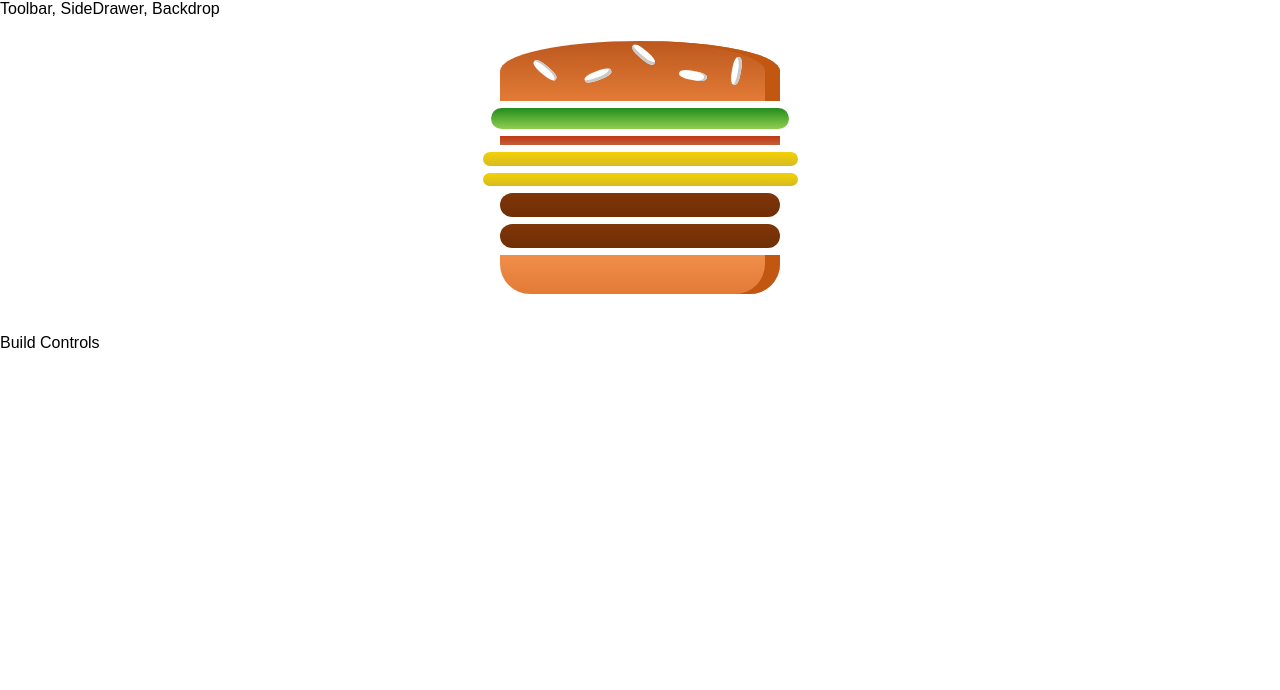
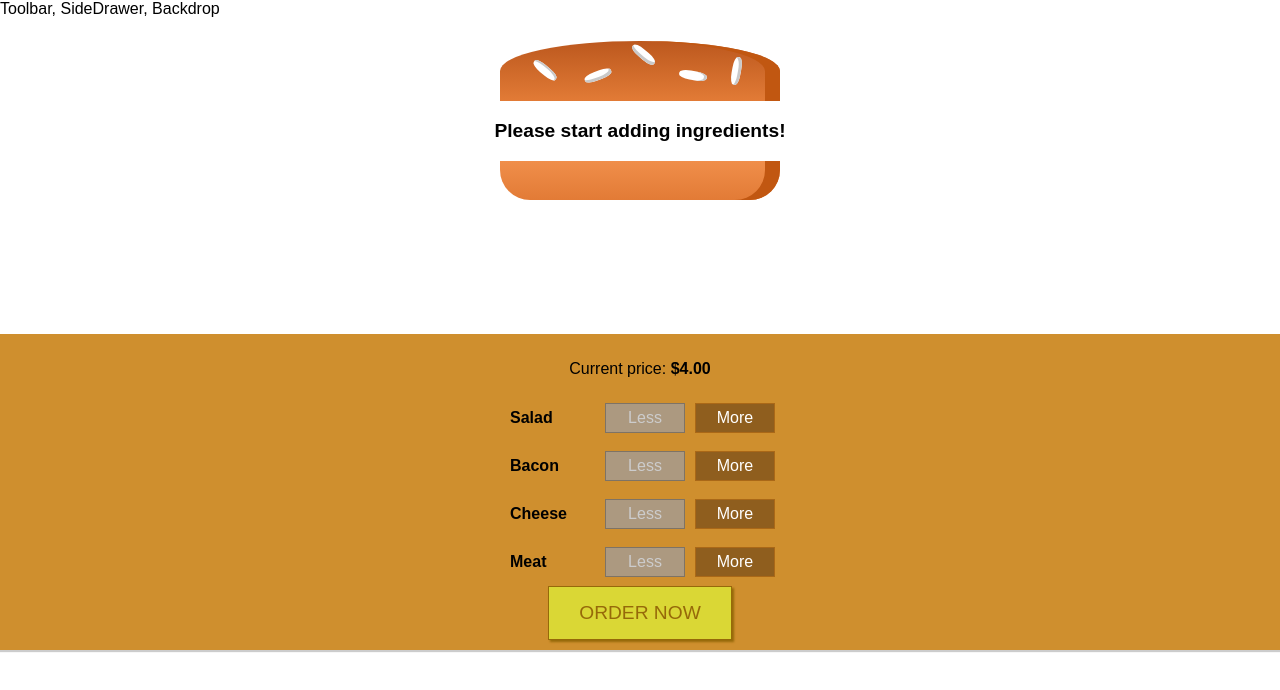
Before and after one commit to sothbak/BurgerBuilder, a React app in the folder buger-builder/: page / in a window 1280 px wide. Shown: the top 690 px of the page. Built offline with nearby package versions, Linux system fonts and the light colour scheme.

Commit message:
burger can be modified dynamically and has price

```diff
--- /dev/null
+++ b/buger-builder/src/components/Burger/BuildControls/BuildControl/BuildControl.css
@@ -0,0 +1,56 @@
+.BuildControl {
+    display: flex;
+    justify-content: space-between;
+    align-items: center;
+    margin: 5px 0;
+}
+
+.BuildControl button {
+    display: block;
+    font: inherit;
+    padding: 5px;
+    margin: 0 5px;
+    width: 80px;
+    border: 1px solid #AA6817;
+    cursor: pointer;
+    outline: none;
+}
+
+.BuildControl button:disabled {
+    background-color: #AC9980;
+    border: 1px solid #7E7365;
+    color: #ccc;
+    cursor: default;
+}
+
+.BuildControl button:hover:disabled {
+    background-color: #AC9980;
+    color: #ccc;
+    cursor: not-allowed;
+}
+
+.Label {
+    padding: 10px;
+    font-weight: bold;
+    width: 80px;
+}
+
+.BuildControl .Less {
+    background-color: #D39952;
+    color: white;
+}
+
+.BuildControl .More {
+    background-color: #8F5E1E;
+    color: white;
+}
+
+.BuildControl .Less:hover, .BuildControl .Less:active {
+    background-color: #DAA972;
+    color: white;
+}
+
+.BuildControl .More:hover,.BuildControl .More:active {
+    background-color: #99703F;
+    color: white;
+}
--- /dev/null
+++ b/buger-builder/src/components/Burger/BuildControls/BuildControl/BuildControl.js
@@ -0,0 +1,18 @@
+import React from 'react';
+
+import classes from './BuildControl.css'
+
+const buildControl = (props) => (
+    <div className={classes.BuildControl}>
+        <div className={classes.Label}>{props.label}</div>
+        <button
+            className={classes.Less}
+            onClick={props.removed}
+            disabled={props.disabled}>Less</button>
+        <button
+            className={classes.More}
+            onClick={props.added} >More</button>
+    </div>
+);
+
+export default buildControl;
--- /dev/null
+++ b/buger-builder/src/components/Burger/BuildControls/BuildControls.css
@@ -0,0 +1,52 @@
+.BuildControls {
+    width: 100%;
+    background-color: #CF8F2E;
+    display: flex;
+    flex-flow: column;
+    align-items: center;
+    box-shadow: 0 2px 1px #ccc;
+    margin: auto;
+    padding: 10px 0;
+}
+
+
+.OrderButton {
+    background-color: #DAD735;
+    outline: none;
+    cursor: pointer;
+    border: 1px solid #966909;
+    color: #966909;
+    font-family: inherit;
+    font-size: 1.2em;
+    padding: 15px 30px;
+    box-shadow: 2px 2px 2px #966909;
+}
+
+.OrderButton:hover, .OrderButton:active {
+    background-color: #A0DB41;
+    border: 1px solid #966909;
+    color: #966909;
+}
+
+.OrderButton:disabled {
+    background-color: #C7C6C6;
+    cursor: not-allowed;
+    border: 1px solid #ccc;
+    color: #888888;
+}
+
+.OrderButton:not(:disabled) {
+    animation: enable 0.3s linear;
+}
+
+@keyframes enable {
+    0% {
+        transform: scale(1);
+    }
+    60% {
+        transform: scale(1.1);
+    }
+    100% {
+        transform: scale(1);
+    }
+}
--- /dev/null
+++ b/buger-builder/src/components/Burger/BuildControls/BuildControls.js
@@ -0,0 +1,28 @@
+import React from 'react';
+
+import classes from './BuildControls.css';
+import BuildControl from './BuildControl/BuildControl';
+
+const controls = [
+    { label: 'Salad', type: 'salad' },
+    { label: 'Bacon', type: 'bacon' },
+    { label: 'Cheese', type: 'cheese' },
+    { label: 'Meat', type: 'meat' },
+];
+
+const buildControls = (props) => (
+    <div className={classes.BuildControls}>
+        <p>Current price: <strong>${props.price.toFixed(2)}</strong></p>
+        {controls.map(control => (
+            <BuildControl
+                key={control.label}
+                label={control.label}
+                added={() => props.ingredientsAdded(control.type)}
+                removed={() => props.ingredientsRemoved(control.type)}
+                disabled={props.disabled[control.type]} />
+        ))}
+        <button className={classes.OrderButton}>ORDER NOW</button>
+    </div>
+);
+
+export default buildControls;
--- a/buger-builder/src/components/Burger/Burger.css
+++ b/buger-builder/src/components/Burger/Burger.css
@@ -2,11 +2,16 @@
     width: 100%;
     margin: auto;
     height: 250px;
-    overflow: scroll;
+    overflow-y: scroll;
     text-align: center;
     font-weight: bold;
     font-size: 1.2rem;
 }
+
+::-webkit-scrollbar {
+    display: none;
+}
+/* makes the scrollbar hidden */
 
 @media (min-width: 1000px) and (min-height: 7000px) {
     .Burger {
--- a/buger-builder/src/components/Burger/Burger.js
+++ b/buger-builder/src/components/Burger/Burger.js
@@ -3,12 +3,20 @@
 import BurgerIngredients from './BurgerIngredients/BurgerIngredients'
 
 const burger = (props) => {
-    const transformedIngredients = Object.keys(props.ingredients)
+    let transformedIngredients = Object.keys(props.ingredients)
         .map(igKey => {
             return [...Array(props.ingredients[igKey])].map((_, i) => { //the Array() is just for the length of the map loop
                 return <BurgerIngredients key={igKey + i} type={igKey} />;
             });
-        });
+        }).reduce((arr, el) => {
+            return arr.concat(el)
+        }, []);
+
+        console.log(transformedIngredients);
+
+    if (transformedIngredients.length === 0) {
+        transformedIngredients = <p>Please start adding ingredients!</p>
+    }
 
     return (
         <div className={classes.Burger}>
--- a/buger-builder/src/components/Burger/BurgerIngredients/BurgerIngredients.js
+++ b/buger-builder/src/components/Burger/BurgerIngredients/BurgerIngredients.js
@@ -1,5 +1,5 @@
 import React, { Component } from 'react';
-import PropTypes from 'prop-types';
+import propTypes from 'prop-types';
 
 import classes from './BurgerIngredients.css';
 
@@ -39,8 +39,8 @@
     }
 }
 
-BurgerIngredients.PropTypes = {
-    type: PropTypes.string.isRequired
+BurgerIngredients.propTypes = {
+    type: propTypes.string.isRequired
 };
 
 export default BurgerIngredients;
--- a/buger-builder/src/containers/BurgerBuilder/BurgerBuilder.js
+++ b/buger-builder/src/containers/BurgerBuilder/BurgerBuilder.js
@@ -2,23 +2,81 @@
 
 import Aux from '../../hoc/Auxil';
 import Burger from '../../components/Burger/Burger';
+import BuildControls from '../../components/Burger/BuildControls/BuildControls';
+
+const INGREDIENT_PRICES = {
+    salad: 1,
+    cheese: 1,
+    bacon: 1.5,
+    meat: 3
+};
 
 class BurgerBuilder extends Component {
 
     state = {
         ingredients: {
-            salad: 1,
-            bacon: 1,
-            cheese: 2,
-            meat: 2,
-        }
+            salad: 0,
+            bacon: 0,
+            cheese: 0,
+            meat: 0,
+        },
+        totalPrice: 4
     }
 
+    addIngredientHandler = (type) => {
+        const oldCount = this.state.ingredients[type];
+        const updatedCount = oldCount + 1;
+        const updatedIngredients = {
+            ...this.state.ingredients
+        };
+
+        updatedIngredients[type] = updatedCount;
+        const priceAddition = INGREDIENT_PRICES[type];
+        const newPrice = this.state.totalPrice + priceAddition;
+
+        this.setState({
+            totalPrice: newPrice,
+            ingredients: updatedIngredients
+        });
+    };
+
+    removeIngredientHandler = (type) => {
+        const oldCount = this.state.ingredients[type];
+        const updatedCount = oldCount - 1;
+
+        if (oldCount <= 0) {
+            return;
+        };
+
+        const updatedIngredients = {
+            ...this.state.ingredients
+        };
+        updatedIngredients[type] = updatedCount;
+        const priceSubtraction = INGREDIENT_PRICES[type];
+        const newPrice = this.state.totalPrice - priceSubtraction;
+
+        this.setState({
+            totalPrice: newPrice,
+            ingredients: updatedIngredients
+        });
+    };
+
     render() {
+        const disabledInfo = {
+            ...this.state.ingredients
+        };
+        for (let key in disabledInfo) {
+            disabledInfo[key] = (disabledInfo[key] <= 0)
+        }
+
         return (
             <Aux>
                 <Burger ingredients={this.state.ingredients}/>
-                <div>Build Controls</div>
+                <BuildControls
+                    ingredientsAdded={this.addIngredientHandler}
+                    ingredientsRemoved={this.removeIngredientHandler}
+                    disabled={disabledInfo}
+                    price={this.state.totalPrice} />
             </Aux>
         );
     }
```
